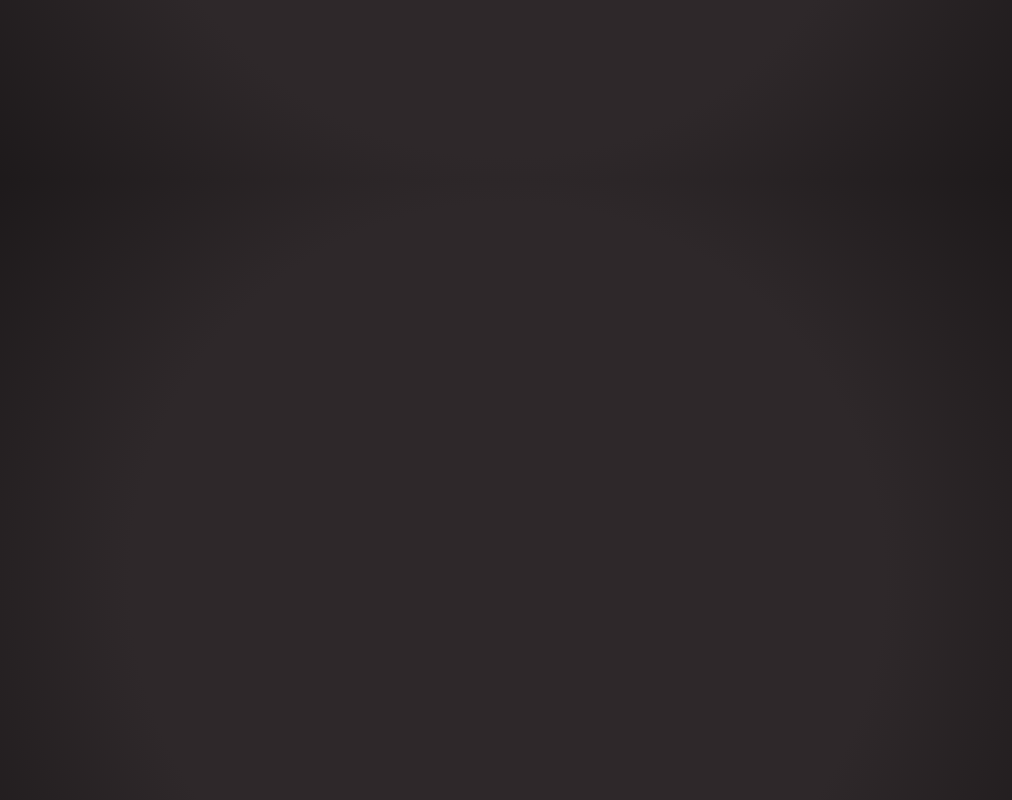
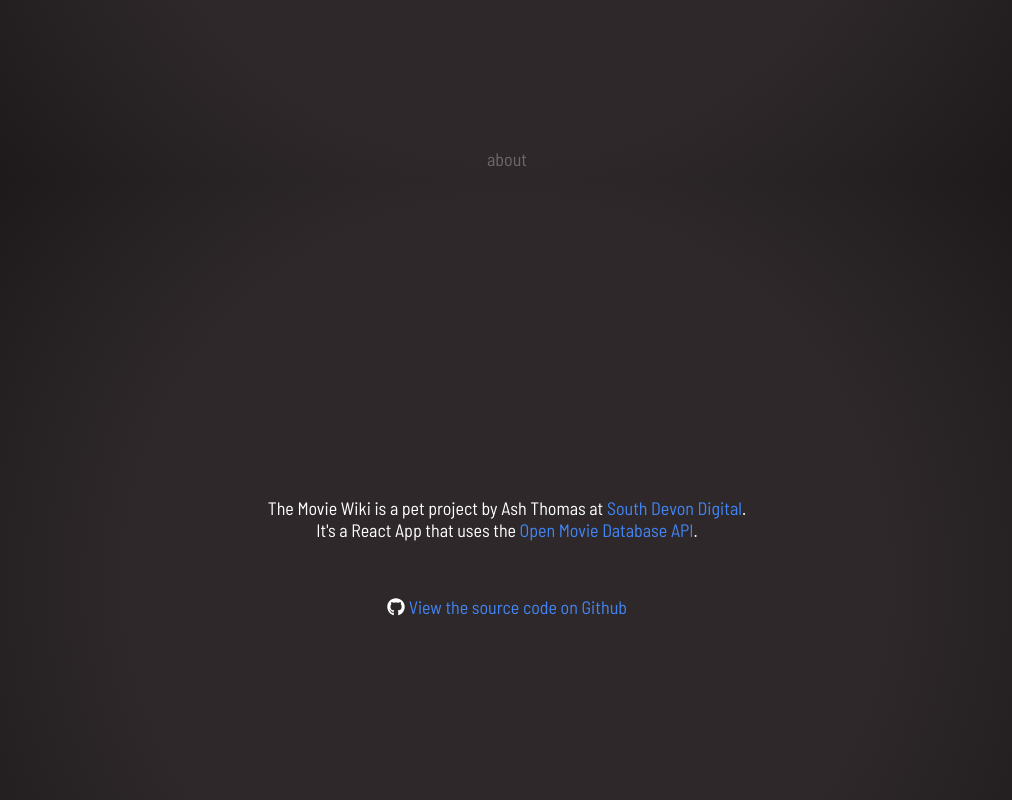
Before and after one commit to ashthomas92/themoviewiki, a React (Create React App) app: page / in a window 1280 px wide. Shown: the part 620-1420 px from the top of the page, without its empty margins (133-1145 px from the left). Built offline with nearby package versions, Linux system fonts and the light colour scheme.

Commit message:
Added about screen

```diff
--- a/package.json
+++ b/package.json
@@ -4,6 +4,7 @@
   "private": true,
   "dependencies": {
     "@fortawesome/fontawesome-svg-core": "^1.2.21",
+    "@fortawesome/free-brands-svg-icons": "^5.10.1",
     "@fortawesome/free-regular-svg-icons": "^5.10.1",
     "@fortawesome/free-solid-svg-icons": "^5.10.1",
     "@fortawesome/react-fontawesome": "^0.1.4",
--- a/src/App.css
+++ b/src/App.css
@@ -55,8 +55,35 @@
   margin: 0 20px;
 }
 
+#Splash .About-link {
+  position: absolute;
+  bottom: 0;
+}
+
+#Splash .About-link span {
+  cursor: pointer;
+  color: rgba(255,255,255,0.3);
+  padding: 10px;
+  display: inline-block;
+  transition: color 0.3s;
+}
+
+#Splash .About-link span:hover {
+  color: rgba(255,255,255,0.5);
+}
+
 .App-window p {
   margin: 5px 0 50px;
+}
+
+.App-window a {
+  text-decoration: none;
+  color: var(--blue);
+  transition: opacity 0.2s;
+}
+
+.App-window a:hover {
+  opacity: 0.8;
 }
 
 .Close-window {
--- a/src/App.js
+++ b/src/App.js
@@ -3,13 +3,15 @@
 import { library } from '@fortawesome/fontawesome-svg-core'
 import { FontAwesomeIcon } from '@fortawesome/react-fontawesome'
 import { faSearch, faFilm, faTimes, faCaretLeft, faCaretRight } from '@fortawesome/free-solid-svg-icons'
+import { fab, faGithub } from '@fortawesome/free-brands-svg-icons'
 
 library.add(
   faSearch,
   faFilm,
   faTimes,
   faCaretLeft,
-  faCaretRight
+  faCaretRight,
+  faGithub
 )
 
 function capitalizeFirstLetter(string) {
@@ -37,6 +39,7 @@
     this.renderSearchResults = this.renderSearchResults.bind(this);
     this.paginateSearchResults = this.paginateSearchResults.bind(this);
     this.showMovieInfo = this.showMovieInfo.bind(this);
+    this.openAbout = this.openAbout.bind(this);
 
   }
 
@@ -66,7 +69,7 @@
       .then(response => this.setState({movieInfo: [response]}));
       console.log(this.state.movieInfo);
     document.getElementById('Movie-info').scrollTop = 0;
-    document.getElementById('Search-results').classList.remove('visible');
+    // document.getElementById('Search-results').classList.remove('visible');
     document.getElementById('Movie-info').classList.add('visible');
   }
 
@@ -86,6 +89,10 @@
     document.getElementById('Search-results').classList.add('visible');
   }
 
+  openAbout(){
+    document.getElementById('About-page').classList.add('visible');
+  }
+
   paginateSearchResults(){
     var pages = Math.ceil(this.state.totalSearchResults/10);
     var pagesHtml = `Page 1 of ${pages}`;
@@ -93,7 +100,7 @@
   }
 
   closeWindow(event){
-    document.getElementById('Search-results').classList.add('visible');
+    // document.getElementById('Search-results').classList.add('visible');
     var node = event.target.nodeName;
     if (node==='svg'){
       event.target.parentElement.parentElement.classList.remove('visible');
@@ -114,6 +121,9 @@
               <FontAwesomeIcon icon="search" />
             </button>
           </form>
+          <div className="About-link" onClick={this.openAbout}>
+            <span>about</span>
+          </div>
         </header>
         <div className="App-window" id="Search-results">
           <div className="Close-window" onClick={this.closeWindow}>
@@ -165,6 +175,13 @@
             },this)}
           </div>
         </div>
+        <div className="App-window" id="About-page">
+          <div className="Close-window" onClick={this.closeWindow}>
+            <FontAwesomeIcon className="fa-2x" icon="times" />
+          </div>
+          <p>The Movie Wiki is a pet project by Ash Thomas at <a href="https://southdevondigital.com" target="_blank">South Devon Digital</a>.<br />It's a React App that uses the <a href="https://ombdapi.com" target="_blank">Open Movie Database API</a>.</p>
+          <p><FontAwesomeIcon icon={['fab','github']} /> <a href="https://github.com/ashthomas92/themoviewiki" target="_blank"> View the source code on Github</a></p>
+        </div>
       </div>
     );
   }
```
Also changed, not shown: 1 other file (tests, documents, lock files or other folders).
